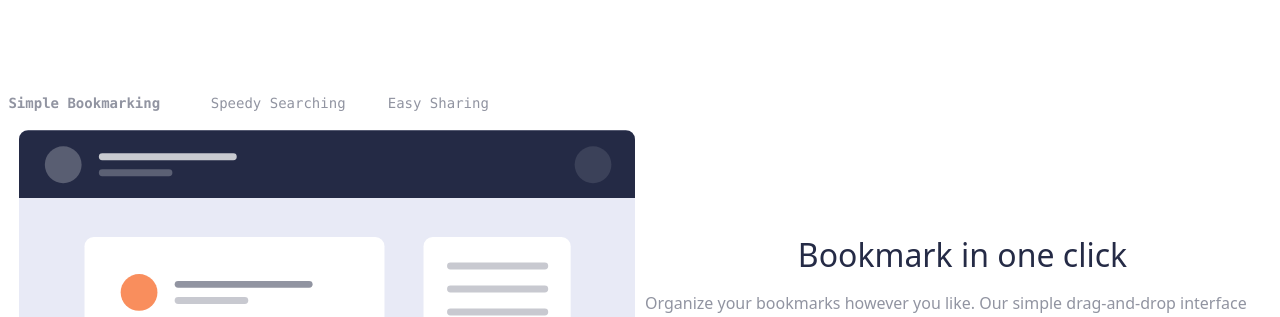
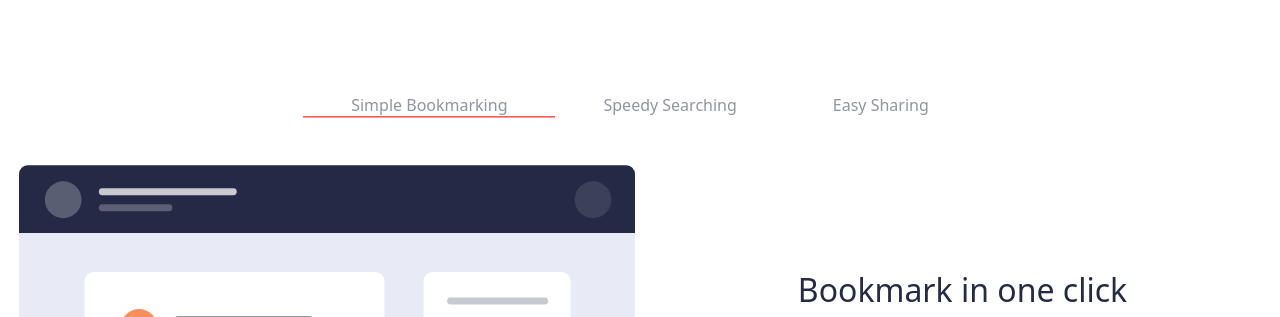
Before and after one commit to Bethsyf/Sprint1-Reto1, a plain HTML site: page index.html in a window 1280 px wide. Shown: the part 801-1118 px from the top of the page. Drawn offline with nearby package versions, Linux system fonts and the light colour scheme.

Commit message:
menu con box-shadow

```diff
--- a/index.html
+++ b/index.html
@@ -87,8 +87,8 @@
           <li data-target="#carouselExampleIndicators" data-slide-to="2"></li>
         </ol>
         <div class="carousel-inner" >
-          <div class="carousel-item active w-100">
-            <pre class="parrafo"><b> Simple Bookmarking </b>     Speedy Searching     Easy Sharing</pre>
+          <div class="carousel-item active">
+            <div class="parrafo text-center mb-5"><span class="subrayado px-5">Simple Bookmarking</span><span class="px-5">Speedy Searching</span><span class="px-5">Easy Sharing</span></div>
             <div class="vista-slider justify-content-center align-items-center">
               <img class="area1 w-100" src="./images/illustration-features-tab-1.svg" alt="First slide">
               <div class="align-middle">
@@ -100,7 +100,7 @@
               </div>
           </div>
           <div class="carousel-item">
-            <pre class="parrafo text-left">Simple Bookmarking    <b> Speedy Searching </b>    Easy Sharing</pre>
+            <div class="parrafo text-center mb-5"><span class="px-5">Simple Bookmarking</span><span class="subrayado px-5">Speedy Searching</span><span class="px-5">Easy Sharing</span></div>
             <div class="vista-slider justify-content-center align-items-center">
               <img class="area1 w-100" src="./images/illustration-features-tab-2.svg" alt="Second slide">
               <div>
@@ -112,7 +112,7 @@
             </div>
           </div>
           <div class="carousel-item">
-            <pre class="parrafo py-2">Simple Bookmarking     Speedy Searching    <b> Easy Sharing </b></pre>
+            <div class="parrafo text-center mb-5"><span class="px-5">Simple Bookmarking</span><span class="px-5">Speedy Searching</span><span class="subrayado px-5">Easy Sharing</span></div>
             <div class="vista-slider justify-content-center align-items-center">
               <img class="area1 w-100" src="./images/illustration-features-tab-3.svg" alt="Third slide">
               <div>
--- a/styles/styles.css
+++ b/styles/styles.css
@@ -259,6 +259,11 @@ color:var(--Soft-Red);
     color: var(--Soft-Blue);
 }
 
+.subrayado{
+    box-shadow: 0 0.1rem 0rem var(--Soft-Red, 0.10)
+}
+
+
 @media (max-width: 375px){
 
     .navbar{
```
